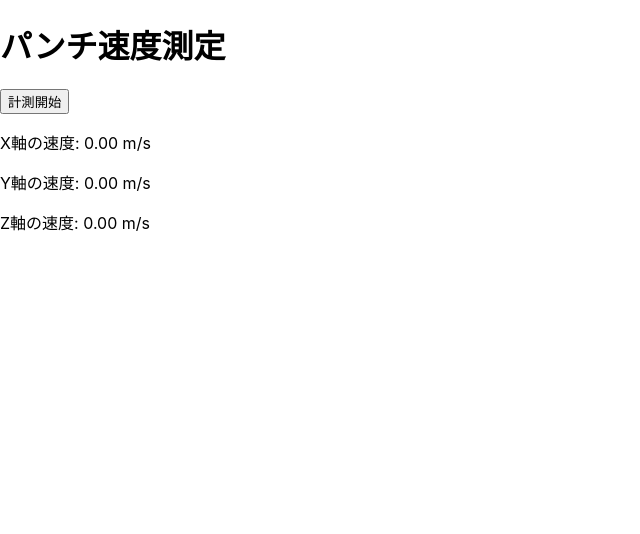
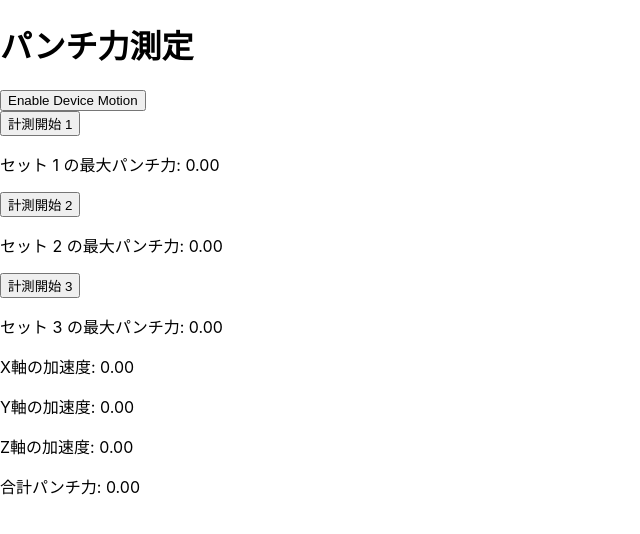
Before and after one commit to MaTTalv001/punch, a React (Create React App) app: page / in a window 1280 px wide. Shown: the top 534 px of the page, without its empty margins (0-640 px from the left). Built offline with nearby package versions, Linux system fonts and the light colour scheme.

Commit message:
3回それぞれ計測

```diff
--- a/src/App.js
+++ b/src/App.js
@@ -1,45 +1,56 @@
-import React, { useState, useEffect } from 'react';
+import React, { useState } from 'react';
 import useDeviceMotion from './useDeviceMotion';
 
 function App() {
     const { motion, requestPermission } = useDeviceMotion();
-    const [velocity, setVelocity] = useState({ x: 0, y: 0, z: 0 });
-    const [isMeasuring, setIsMeasuring] = useState(false);
+    const [maxPowers, setMaxPowers] = useState([0, 0, 0]);
+    const [isMeasuring, setIsMeasuring] = useState([false, false, false]);
+    const [velocities, setVelocities] = useState([0, 0, 0]); // 各セットの速度を保持するステート
 
-    useEffect(() => {
-        let lastTime = Date.now();
+    const startMeasurement = (index) => {
+        if (isMeasuring[index]) return;
 
-        if (isMeasuring) {
-            const interval = setInterval(() => {
-                const currentTime = Date.now();
-                const dt = (currentTime - lastTime) / 1000.0; // 秒単位で時間間隔を計算
-                lastTime = currentTime;
+        let maxPunchPower = 0;
+        let velocity = 0; // 速度の初期値
+        setIsMeasuring(prev => prev.map((item, idx) => idx === index ? true : item));
 
-                setVelocity(vel => ({
-                    x: vel.x + motion.x * dt,
-                    y: vel.y + motion.y * dt,
-                    z: vel.z + motion.z * dt
-                }));
-            }, 100);
+        const interval = setInterval(() => {
+            const currentPower = Math.sqrt(motion.x ** 2 + motion.y ** 2 + motion.z ** 2);
+            const currentTime = Date.now();
+            const dt = (currentTime - velocities[index]) / 1000.0; // 前回からの時間差分
+            velocity += currentPower * dt; // 速度は加速度に時間を掛けたものを積算
+            setVelocities(prev => prev.map((item, idx) => idx === index ? currentTime : item));
 
-            return () => clearInterval(interval);
-        }
-    }, [isMeasuring, motion.x, motion.y, motion.z]);  // motionの各成分を依存配列に明示的に加える
+            if (velocity > maxPunchPower) {
+                maxPunchPower = velocity;
+            }
+        }, 100);
 
-    const startMeasurement = () => {
-        requestPermission().then(() => {  // パーミッション要求の結果を確認
-            setIsMeasuring(true);
-            setTimeout(() => setIsMeasuring(false), 10000); // 10秒後に計測を停止
-        }).catch(console.error);
+        setTimeout(() => {
+            clearInterval(interval);
+            setIsMeasuring(prev => prev.map((item, idx) => idx === index ? false : item));
+            setMaxPowers(prev => prev.map((item, idx) => idx === index ? maxPunchPower : item));
+        }, 10000);
     };
+
+    const totalPower = maxPowers.reduce((acc, val) => acc + val, 0);
 
     return (
         <div>
-            <h1>パンチ速度測定</h1>
-            <button onClick={startMeasurement} disabled={isMeasuring}>計測開始</button>
-            <p>X軸の速度: {velocity.x.toFixed(2)} m/s</p>
-            <p>Y軸の速度: {velocity.y.toFixed(2)} m/s</p>
-            <p>Z軸の速度: {velocity.z.toFixed(2)} m/s</p>
+            <h1>パンチ力測定</h1>
+            <button onClick={requestPermission}>Enable Device Motion</button>
+            {maxPowers.map((power, index) => (
+                <div key={index}>
+                    <button onClick={() => startMeasurement(index)} disabled={isMeasuring[index]}>
+                        {`計測開始 ${index + 1}`}
+                    </button>
+                    <p>{`セット ${index + 1} の最大パンチ力: ${power.toFixed(2)}`}</p>
+                </div>
+            ))}
+            <p>X軸の加速度: {motion.x?.toFixed(2) || 'Not available'}</p>
+            <p>Y軸の加速度: {motion.y?.toFixed(2) || 'Not available'}</p>
+            <p>Z軸の加速度: {motion.z?.toFixed(2) || 'Not available'}</p>
+            <p>合計パンチ力: {totalPower.toFixed(2)}</p>
         </div>
     );
 }
```
